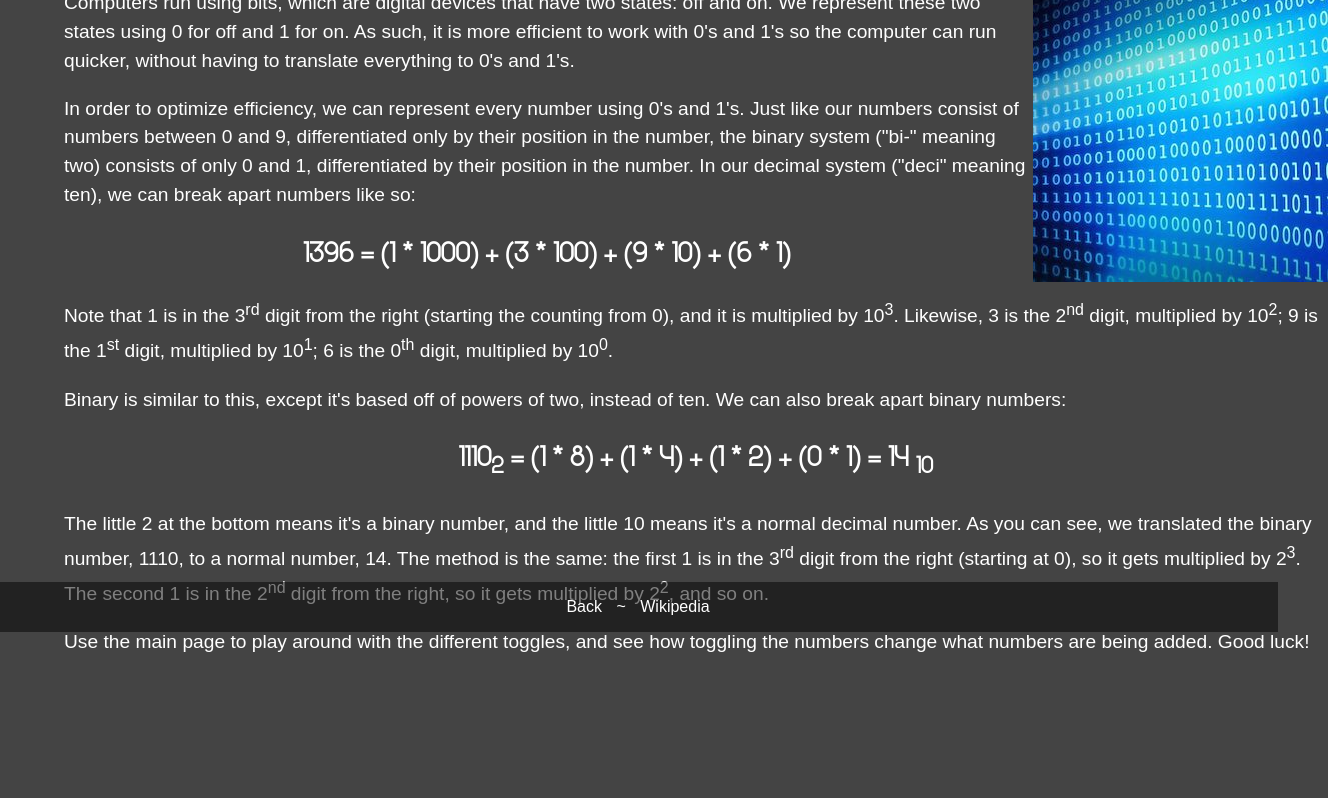
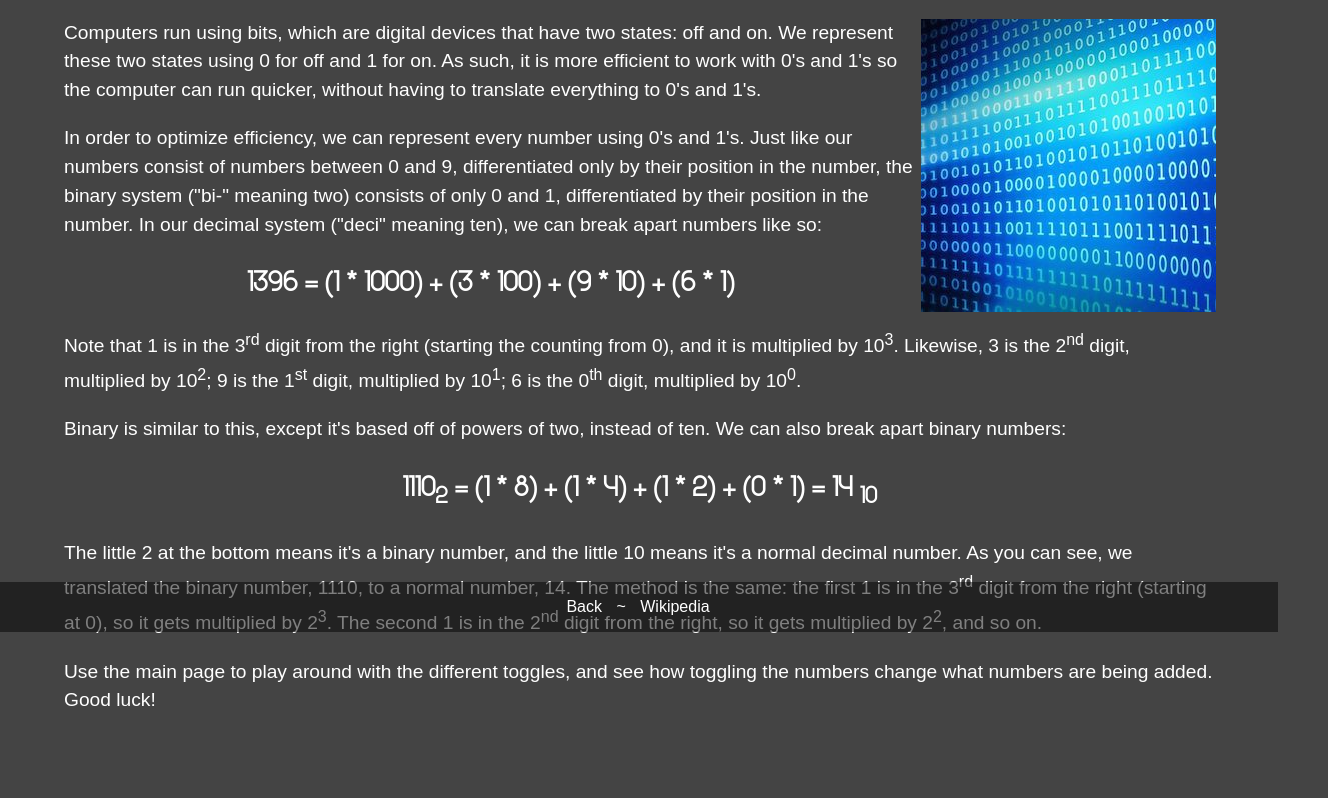
Before and after one commit to brandonchinn178/binary, a plain HTML site: page help.html in a window 1280 px wide. Shown: the part 168-966 px from the top of the page, 1328 px wide, since content can reach past the window. Before the commit the page ends 881 px from the top, so only its background shows below. Drawn offline with Linux system fonts and the light colour scheme.

Commit message:
Fixed wrap and margins

```diff
--- a/help.html
+++ b/help.html
@@ -5,8 +5,8 @@
   </head>
   <body>
     <h1>Learn Binary! &mdash; Help</h1>
-    <h2>So you want to learn about binary numbers?</h2>
     <div id="help">
+      <h2>So you want to learn about binary numbers?</h2>
       <p><img src="resources/binary.jpg" align="right" title="The power of the world lies in the hands of two numbers...">Computers run using bits, which are digital devices that have two states: off and on. We represent these two states using 0 for off and 1 for on. As such, it is more efficient to work with 0's and 1's so the computer can run quicker, without having to translate everything to 0's and 1's.</p>
       <p>In order to optimize efficiency, we can represent every number using 0's and 1's. Just like our numbers consist of numbers between 0 and 9, differentiated only by their position in the number, the binary system ("bi-" meaning two) consists of only 0 and 1, differentiated by their position in the number. In our decimal system ("deci" meaning ten), we can break apart numbers like so:</p>
 
--- a/style.css
+++ b/style.css
@@ -61,13 +61,16 @@ p
 
 #help
 {
-  margin: 0 3.5em 3.5em 3.5em;
-  width: 100%;
+  margin: 0;
+  padding-top: .5em;
+  padding-left: 3.5em;
+  padding-right: 3.5em;
+  padding-bottom: 3.5em;
+  min-width: 600px;
 }
 
 #help p
 {
-  width: 100%;
   text-align: left;
   font-size: 1.2em;
   line-height: 1.5em;
@@ -80,6 +83,7 @@ p
   font-size: 1.8em;
   line-height: 1em;
   font-weight: bold;
+  white-space: nowrap;
 }
 
 #total
```
